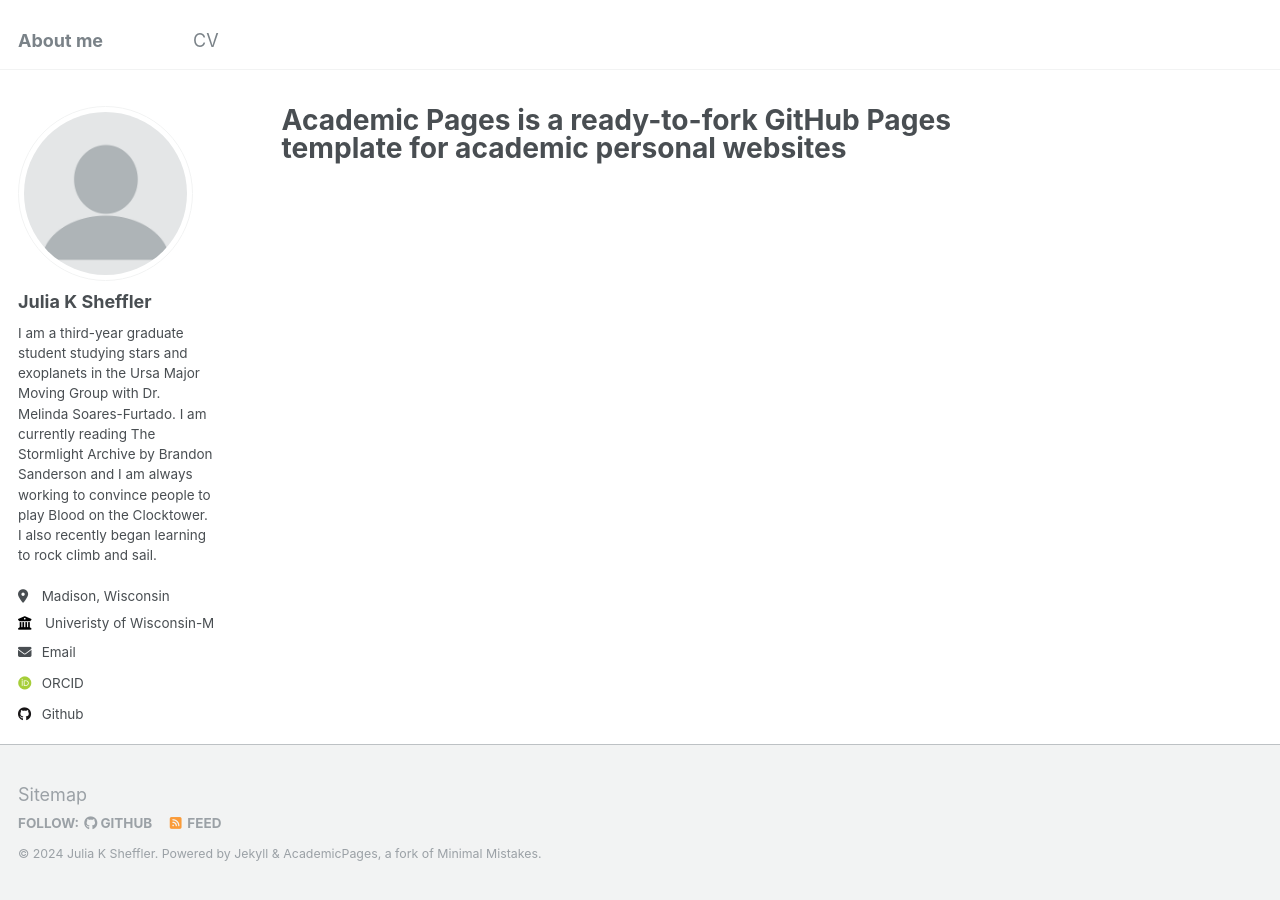
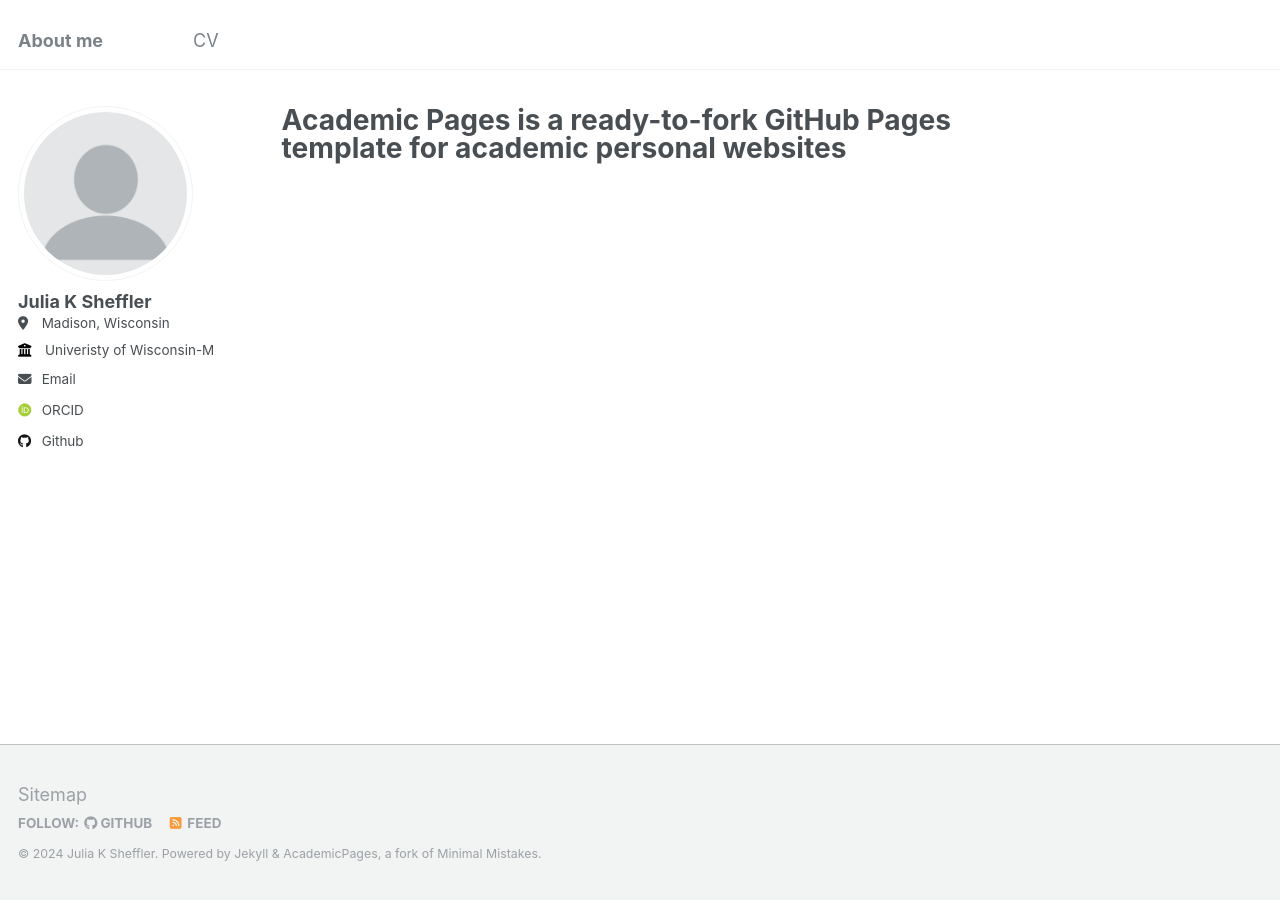
Before and after one commit to JKSheffler/JKSheffler.github.io, a Jekyll site: the page built from _pages/about.md, in a window 1280 px wide. Built offline with Jekyll 4.4.1, drawn with Linux system fonts in a browser that asks for light colours; some web fonts are replaced.

Commit message:
Update _config.yml

```diff
--- a/_config.yml
+++ b/_config.yml
@@ -24,7 +24,7 @@ author:
   avatar           : "profile.png"
   name             : "Julia K Sheffler"
   pronouns         : # example: "she/her"
-  bio              : "I am a third-year graduate student studying stars and exoplanets in the Ursa Major Moving Group with Dr. Melinda Soares-Furtado. I am currently reading The Stormlight Archive by Brandon Sanderson and I am always working to convince people to play Blood on the Clocktower. I also recently began learning to rock climb and sail."
+  bio              :
   location         : "Madison, Wisconsin"
   employer         : "Univeristy of Wisconsin-Maidson"
   uri              : # URL
```
